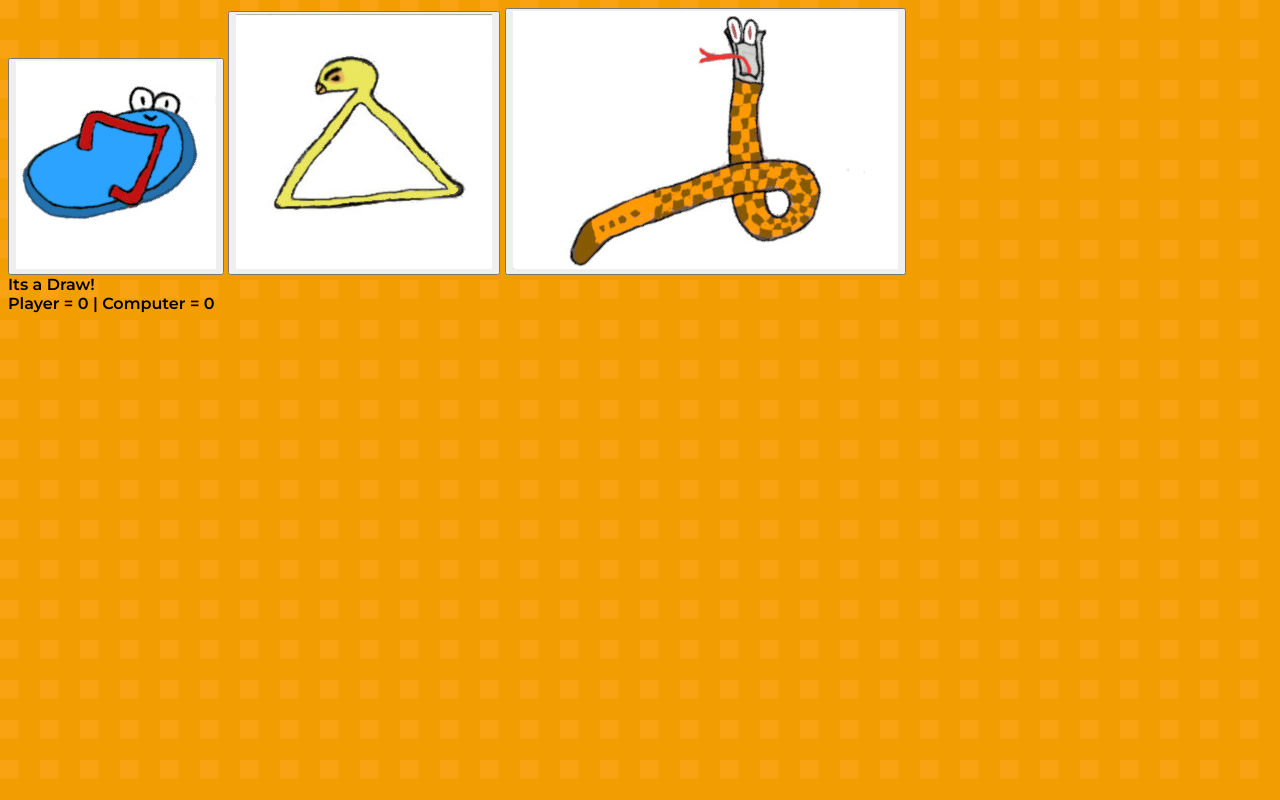
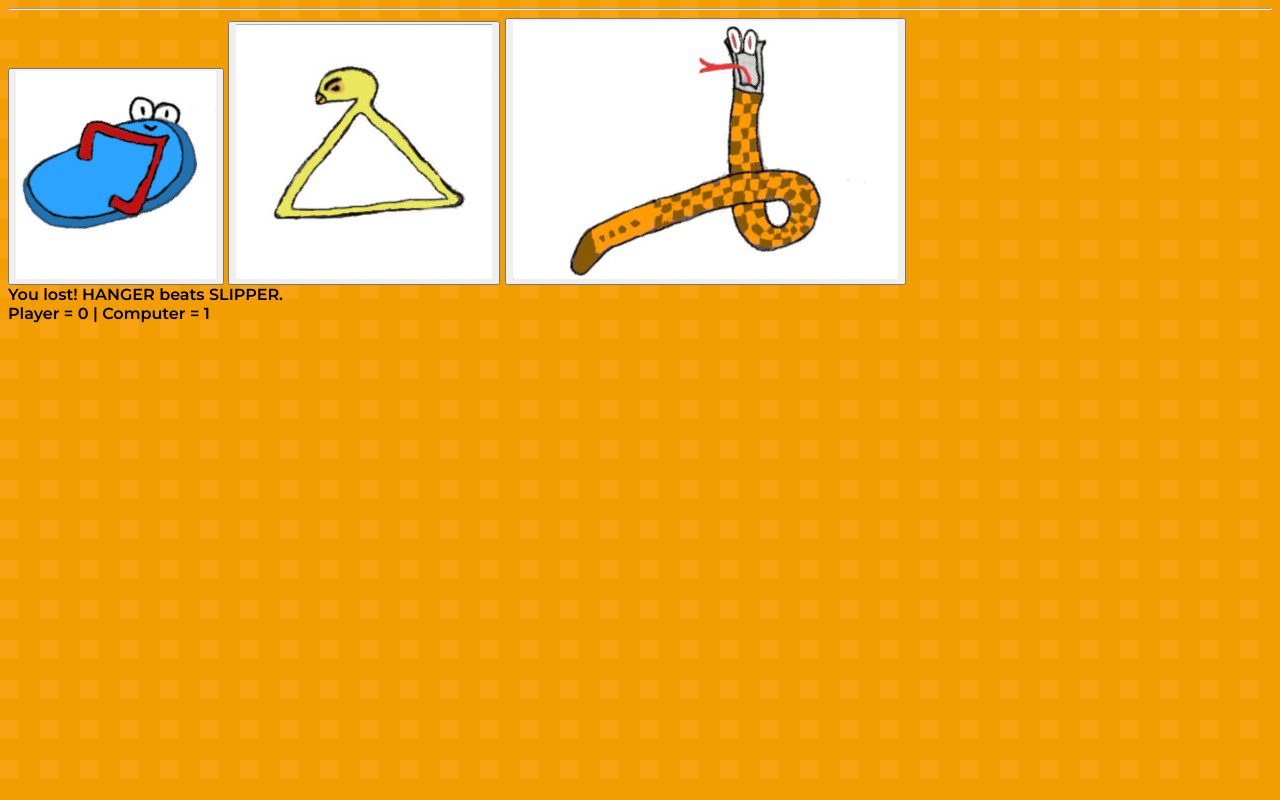
Before and after one commit to jrazec/rock-paper-scissors, a plain HTML site: page index.html in a window 1280 px wide. Both pictures are taken after a click on the button 116 px from the left and 166 px from the top of the page. Drawn offline with Linux system fonts and the light colour scheme.

Commit message:
Add design html, clean js code, create functions, revised random choice

```diff
--- a/index.html
+++ b/index.html
@@ -13,17 +13,26 @@
     <title>Rock Paper SISORS</title>
 </head>
 <body>
+
+   <div class="container">
         <div id="choice">
             <div id="computer-choice"></div>
             <div id="player-choice"></div>
         </div>
-    <div class="container">
+        <hr>
+        <!--
+            Here, i plan to add Players once the player chose
+            his/her weapon, it will pop-up sa screen and automatically
+            show the weapon that is lost or nanalo na state
+        -->
+        <div class="weapon-container">
             <button id="SLIPPER"><img src="/pictures/slipper-weapon.jpg" alt=""></button>
             <button id="HANGER"><img src="/pictures/hanger-weapon.jpg" alt=""></button>
             <button id="BELT"><img src="/pictures/belt-weapon.jpg" alt=""></button>
         </div>
         <div id="text"></div>
         <div class="score"></div>
+   </div>
 
 
     <script src="script.js"></script>
--- a/script.js
+++ b/script.js
@@ -43,30 +43,24 @@ craete a function called game
 
 
 */
-function getRndInteger(min, max) {
-    return Math.floor(Math.random() * (max - min + 1) ) + min;
-  }
+let playerScore = 0;
+let computerScore = 0;
+
+
 function getComputerChoice(){
     //const comChoice = Math.random() * 10;//since this returns 0 - 9
-    const comChoice = getRndInteger(1,9);
-    if (comChoice <= 3){
+    const comChoice = Math.floor(Math.random() * 3) + 1;
+    if (comChoice === 1){
         return "SLIPPER";
-    }else if (comChoice <= 6){
+    }else if (comChoice === 2){
         return "HANGER";
     }else{
         return "BELT";
     }
 }
 
-function playRound(){//round starts every time the user pushes the button
-    const buttons = document.querySelectorAll('button');
-    const textAreaScore = document.querySelector('.score');
-    let playerScore = 0;
-    let computerScore = 0;
-    buttons.forEach((button) => {//
 
-        button.addEventListener('click', () => {//when clicked
-
+function compareChoice(button) {
     let comChoice = getComputerChoice();
     console.log("computer:"+comChoice);
     const textArea = document.querySelector('#text');
@@ -99,8 +93,10 @@ function playRound(){//round starts every time the user pushes the button
             textArea.textContent =  "You win! BELT beats HANGER!";
         }
     }
-            textAreaScore.textContent = `Player = ${playerScore} | Computer = ${computerScore}`;
-           console.log(playerScore)
+}
+
+
+function endRound(textAreaScore){
     if(playerScore == 5 && computerScore == 5){
         document.getElementById("SLIPPER").disabled = true;
         document.getElementById("HANGER").disabled = true;
@@ -117,9 +113,23 @@ function playRound(){//round starts every time the user pushes the button
         document.getElementById("BELT").disabled = true;
         textAreaScore.textContent = "You Lose..";
     }
+}
+
+
+function playRound(){//round starts every time the user pushes the button
+    const buttons = document.querySelectorAll('button');
+    const textAreaScore = document.querySelector('.score');
+
+    buttons.forEach((button) => {//
+        button.addEventListener('click', () => {//when clicked
+            compareChoice(button);
+            textAreaScore.textContent = `Player = ${playerScore} | Computer = ${computerScore}`;
+            console.log(playerScore)
+            endRound(textAreaScore);
         });
         textAreaScore.textContent = "Player = 0 | Computer = 0";//to be changed by the playerScore above
     });
+}
 
-}
+
 playRound();
```
Lines whose indentation alone changed are shown as unchanged.
